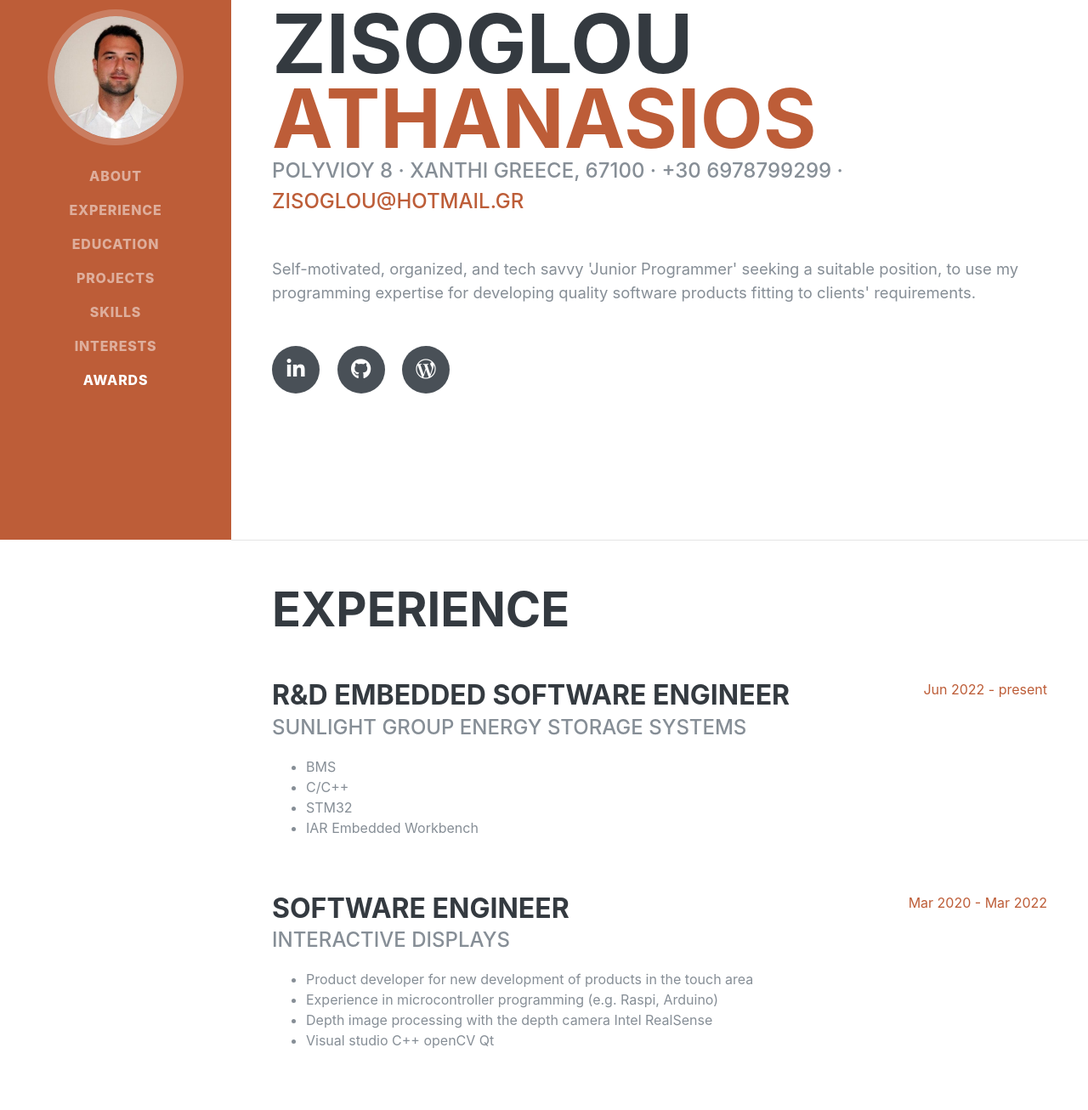
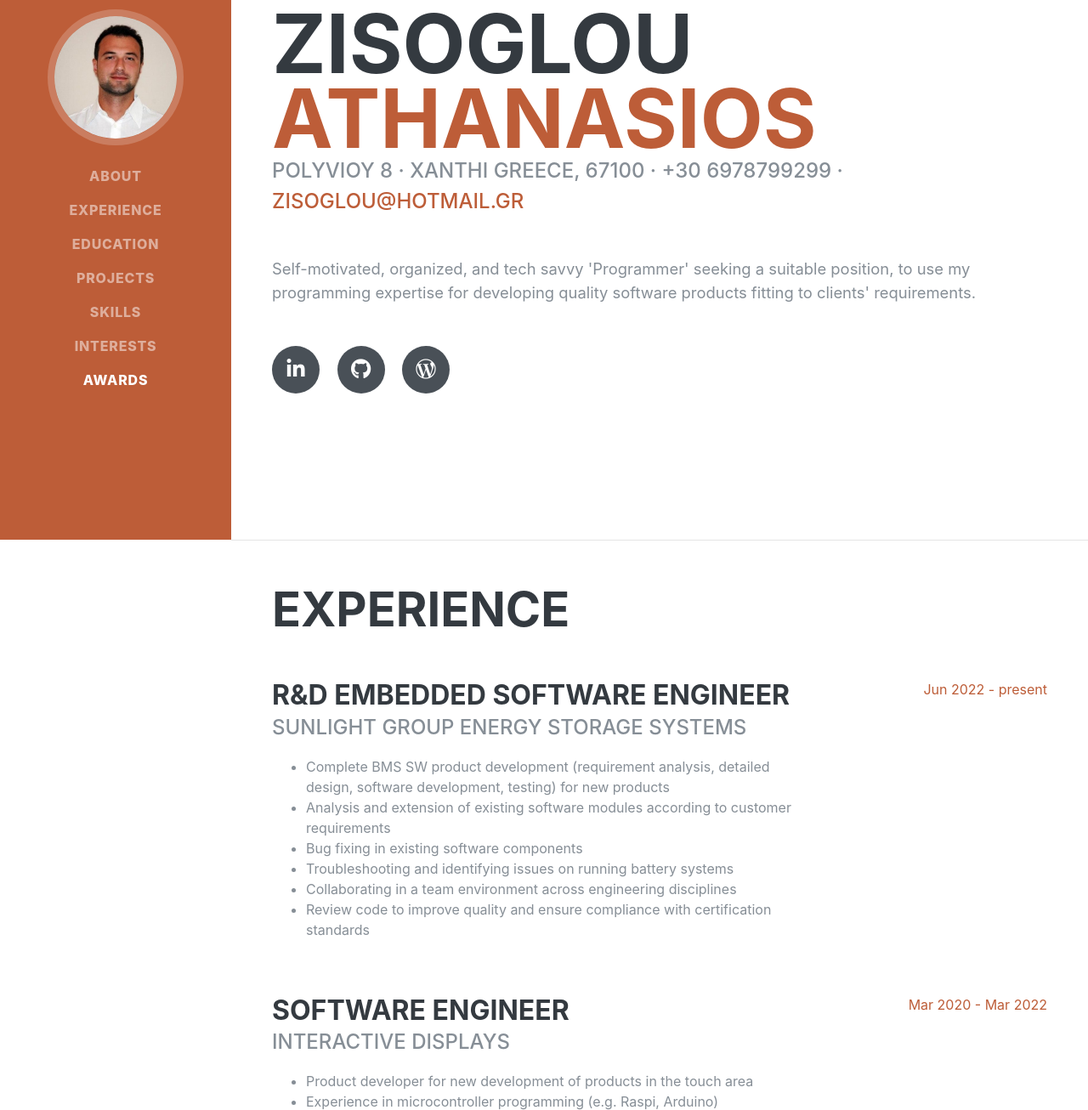
Before and after one commit to ZiSo89/ZiSo89.github.io, a plain HTML site: page index.html in a window 1280 px wide. Shown: the part 165-1471 px from the top of the page at 85% size. Drawn offline with Linux system fonts and the light colour scheme; a web font is replaced by a local one.

Commit message:
update sunlight disc

```diff
--- a/index.html
+++ b/index.html
@@ -74,7 +74,7 @@
                     6978799299 ·
                     <a href="mailto:name@email.com">zisoglou@hotmail.gr</a>
                 </div>
-                <p class="lead mb-5">Self-motivated, organized, and tech savvy 'Junior Programmer' seeking a suitable
+                <p class="lead mb-5">Self-motivated, organized, and tech savvy 'Programmer' seeking a suitable
                     position, to use my programming expertise for developing quality software products fitting to
                     clients' requirements.</p>
                 <div class="social-icons">
@@ -104,10 +104,12 @@
                         <h3 class="mb-0">R&D Embedded Software Engineer</h3>
                         <div class="subheading mb-3">Sunlight Group Energy Storage Systems</div>
                         <ul class="circle">
-                            <li>BMS</li>
-                            <li>C/C++</li>
-                            <li>STM32</li>
-                            <li>IAR Embedded Workbench</li>
+                            <li>Complete BMS SW product development (requirement analysis, detailed design, software development, testing) for new products</li>
+                            <li>Analysis and extension of existing software modules according to customer requirements</li>
+                            <li>Bug fixing in existing software components</li>
+                            <li>Troubleshooting and identifying issues on running battery systems</li>
+                            <li>Collaborating in a team environment across engineering disciplines</li>
+                            <li>Review code to improve quality and ensure compliance with certification standards</li>
                         </ul>
                     </div>
                     <div class="resume-date text-md-right">
```
